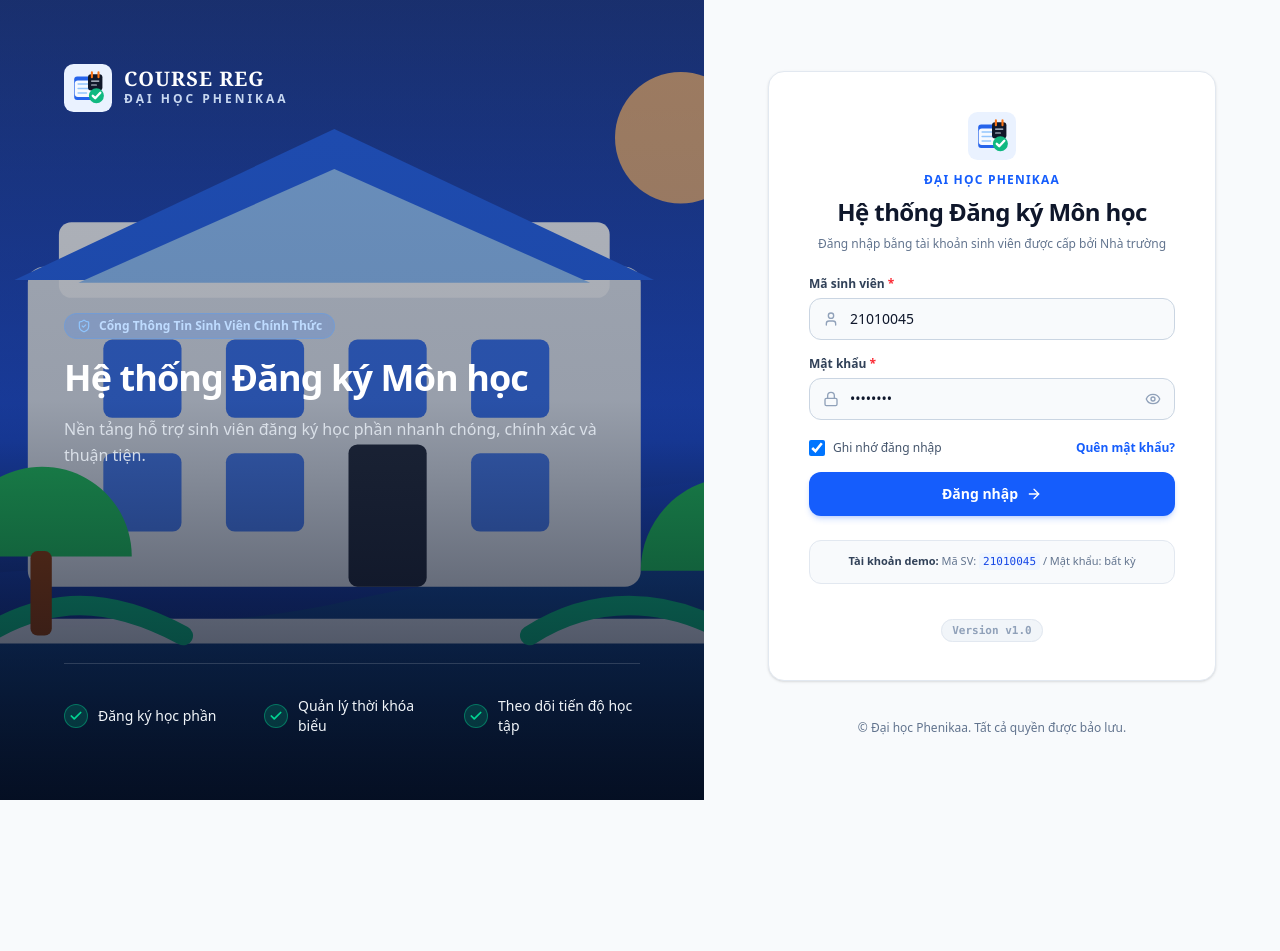
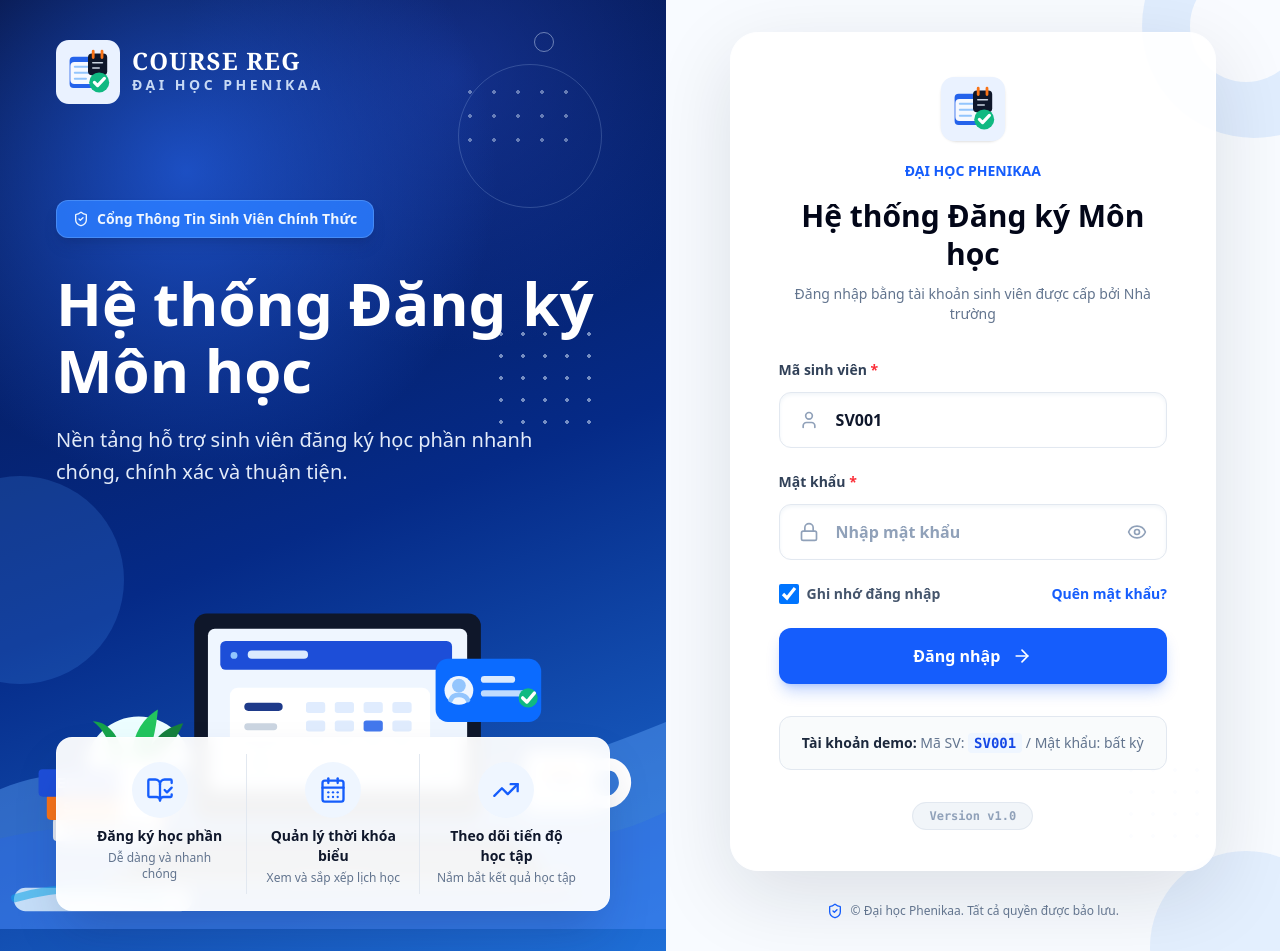
Before and after one commit to Shuuma4869/He-thong-dang-ki-mon-cho-sinh-vien-dai-hoc, a React (Vite) app in the folder frontend/: page / in a window 1280 px wide. Before the commit the page ends 800 px from the top, so only its background shows below. Built offline with nearby package versions, Linux system fonts and the light colour scheme.

Commit message:
ref(ui): redesign login page

```diff
--- a/frontend/src/features/auth/pages/LoginPage.tsx
+++ b/frontend/src/features/auth/pages/LoginPage.tsx
@@ -1,14 +1,42 @@
 import React, { useState } from 'react';
-import { Check, Lock, User, Eye, EyeOff, ShieldCheck, ArrowRight } from 'lucide-react';
+import {
+  ArrowRight,
+  BookOpenCheck,
+  CalendarDays,
+  Eye,
+  EyeOff,
+  Lock,
+  ShieldCheck,
+  TrendingUp,
+  User,
+} from 'lucide-react';
 import { PhenikaaLogo } from '@/shared/components/branding/PhenikaaLogo';
 
 interface LoginPageProps {
   onLoginSuccess: (studentId: string) => void;
 }
 
+const featureCards = [
+  {
+    title: 'Đăng ký học phần',
+    subtitle: 'Dễ dàng và nhanh chóng',
+    icon: BookOpenCheck,
+  },
+  {
+    title: 'Quản lý thời khóa biểu',
+    subtitle: 'Xem và sắp xếp lịch học',
+    icon: CalendarDays,
+  },
+  {
+    title: 'Theo dõi tiến độ học tập',
+    subtitle: 'Nắm bắt kết quả học tập',
+    icon: TrendingUp,
+  },
+];
+
 export const LoginPage: React.FC<LoginPageProps> = ({ onLoginSuccess }) => {
-  const [studentId, setStudentId] = useState('21010045');
-  const [password, setPassword] = useState('••••••••');
+  const [studentId, setStudentId] = useState('SV001');
+  const [password, setPassword] = useState('');
   const [rememberMe, setRememberMe] = useState(true);
   const [showPassword, setShowPassword] = useState(false);
   const [isLoading, setIsLoading] = useState(false);
@@ -30,169 +58,178 @@
 
     setIsLoading(true);
 
-    // Simulate authentic authentication delay
     setTimeout(() => {
       setIsLoading(false);
-      onLoginSuccess(studentId);
+      onLoginSuccess(studentId.trim());
     }, 600);
   };
 
   return (
-    <div className="min-h-screen w-full flex bg-[#F8FAFC]">
-      {/* LEFT PANEL - 55% */}
-      <div className="hidden lg:flex lg:w-[55%] relative overflow-hidden bg-slate-900">
-        {/* Local campus illustration background */}
-        <img
-          src="/assets/images/login-campus-illustration.svg"
-          alt="Minh họa khuôn viên đại học hiện đại"
-          className="absolute inset-0 w-full h-full object-cover object-center"
+    <div className="min-h-screen w-full overflow-hidden bg-[#F6FAFF] lg:grid lg:grid-cols-[52%_48%]">
+      <section className="relative hidden min-h-screen overflow-hidden bg-[#061C63] px-10 py-10 text-white lg:flex lg:flex-col lg:justify-between xl:px-14">
+        <div className="absolute inset-0 bg-[radial-gradient(circle_at_28%_18%,rgba(37,99,235,0.72),transparent_34%),radial-gradient(circle_at_68%_8%,rgba(30,64,175,0.56),transparent_28%),linear-gradient(160deg,#061342_0%,#052A87_54%,#1F6FD7_100%)]" />
+        <div className="absolute left-[-84px] top-[50%] h-52 w-52 rounded-full bg-blue-400/18" />
+        <div className="absolute right-16 top-16 h-36 w-36 rounded-full border border-blue-200/20" />
+        <div className="absolute right-28 top-8 h-5 w-5 rounded-full border border-blue-100/45" />
+        <div
+          className="absolute right-24 top-20 h-20 w-28 opacity-55"
+          style={{
+            backgroundImage: 'radial-gradient(circle, rgba(219,234,254,0.78) 1.6px, transparent 1.8px)',
+            backgroundSize: '24px 24px',
+          }}
+        />
+        <div
+          className="absolute right-16 top-[34%] h-28 w-28 opacity-70"
+          style={{
+            backgroundImage: 'radial-gradient(circle, rgba(219,234,254,0.75) 1.8px, transparent 2px)',
+            backgroundSize: '22px 22px',
+          }}
         />
 
-        {/* Soft dark gradient overlay around 25% */}
-        <div className="absolute inset-0 bg-gradient-to-t from-slate-950/80 via-slate-900/35 to-slate-900/30" />
+        <div className="relative z-10 flex h-full flex-col">
+          <PhenikaaLogo variant="light" size="xl" />
 
-        {/* Content Overlay */}
-        <div className="relative z-10 w-full h-full flex flex-col justify-between p-12 lg:p-16 text-white">
-          {/* Top Logo */}
-          <div>
-            <PhenikaaLogo variant="light" size="lg" />
-          </div>
-
-          {/* Center Headline & Subtitle */}
-          <div className="max-w-xl space-y-4">
-            <div className="inline-flex items-center gap-2 px-3 py-1 rounded-full bg-blue-500/20 border border-blue-400/30 backdrop-blur-xs text-xs font-semibold text-blue-200">
-              <ShieldCheck className="w-3.5 h-3.5 text-blue-300" />
+          <div className="mt-20 max-w-xl xl:mt-24">
+            <div className="inline-flex items-center gap-2 rounded-xl border border-blue-300/30 bg-blue-500/80 px-4 py-2 text-sm font-bold text-blue-50 shadow-lg shadow-blue-950/20">
+              <ShieldCheck className="h-4 w-4" />
               <span>Cổng Thông Tin Sinh Viên Chính Thức</span>
             </div>
 
-            <h1 className="text-3xl xl:text-4xl font-bold tracking-tight text-white leading-tight">
+            <h1 className="mt-8 text-5xl font-extrabold leading-[1.12] text-white xl:text-6xl">
               Hệ thống Đăng ký Môn học
             </h1>
 
-            <p className="text-base text-slate-200 leading-relaxed font-normal opacity-90">
+            <p className="mt-5 max-w-lg text-xl leading-8 text-blue-50/95">
               Nền tảng hỗ trợ sinh viên đăng ký học phần nhanh chóng, chính xác và thuận tiện.
             </p>
           </div>
 
-          {/* Bottom Features Bullet List */}
-          <div className="pt-8 border-t border-white/15">
-            <div className="grid grid-cols-3 gap-6">
-              <div className="flex items-center gap-2.5">
-                <div className="w-6 h-6 rounded-full bg-emerald-500/20 border border-emerald-400/40 flex items-center justify-center shrink-0">
-                  <Check className="w-3.5 h-3.5 text-emerald-400 stroke-[3]" />
-                </div>
-                <span className="text-sm font-medium text-slate-100">Đăng ký học phần</span>
-              </div>
+          <div className="relative mt-auto min-h-[335px]">
+            <img
+              src="/assets/images/login-workspace-illustration.svg"
+              alt="Minh họa bàn học với laptop đăng ký môn học"
+              className="absolute bottom-[-28px] left-[-62px] w-[calc(100%+118px)] max-w-none xl:bottom-[-18px]"
+            />
 
-              <div className="flex items-center gap-2.5">
-                <div className="w-6 h-6 rounded-full bg-emerald-500/20 border border-emerald-400/40 flex items-center justify-center shrink-0">
-                  <Check className="w-3.5 h-3.5 text-emerald-400 stroke-[3]" />
-                </div>
-                <span className="text-sm font-medium text-slate-100">Quản lý thời khóa biểu</span>
-              </div>
-
-              <div className="flex items-center gap-2.5">
-                <div className="w-6 h-6 rounded-full bg-emerald-500/20 border border-emerald-400/40 flex items-center justify-center shrink-0">
-                  <Check className="w-3.5 h-3.5 text-emerald-400 stroke-[3]" />
-                </div>
-                <span className="text-sm font-medium text-slate-100">Theo dõi tiến độ học tập</span>
-              </div>
+            <div className="absolute bottom-0 left-0 right-0 grid grid-cols-3 overflow-hidden rounded-2xl border border-white/40 bg-white/95 p-4 text-slate-900 shadow-2xl shadow-blue-950/25 backdrop-blur">
+              {featureCards.map((feature, index) => {
+                const Icon = feature.icon;
+                return (
+                  <div
+                    key={feature.title}
+                    className={`flex min-w-0 flex-col items-center gap-2 px-4 py-2 text-center ${
+                      index > 0 ? 'border-l border-slate-200' : ''
+                    }`}
+                  >
+                    <div className="flex h-14 w-14 items-center justify-center rounded-full bg-blue-50 text-blue-600">
+                      <Icon className="h-7 w-7" />
+                    </div>
+                    <div className="min-w-0">
+                      <p className="text-sm font-extrabold text-slate-900">{feature.title}</p>
+                      <p className="mt-1 text-xs font-medium text-slate-500">{feature.subtitle}</p>
+                    </div>
+                  </div>
+                );
+              })}
             </div>
           </div>
         </div>
-      </div>
+      </section>
 
-      {/* RIGHT PANEL - 45% */}
-      <div className="w-full lg:w-[45%] flex flex-col justify-between p-6 sm:p-12 lg:p-16 bg-[#F8FAFC]">
-        {/* Mobile Header Logo */}
-        <div className="lg:hidden mb-6">
-          <PhenikaaLogo size="md" />
+      <section className="relative flex min-h-screen flex-col justify-between overflow-hidden bg-[#F8FBFF] px-5 py-8 sm:px-8 lg:px-12 xl:px-16">
+        <div className="absolute right-[-86px] top-[-86px] h-56 w-56 rounded-full bg-blue-100/80" />
+        <div className="absolute right-[-22px] top-[-30px] h-28 w-28 rounded-full bg-white/80" />
+        <div className="absolute bottom-[-92px] right-[-62px] h-48 w-48 rounded-full bg-blue-100/70" />
+        <div
+          className="absolute bottom-24 right-16 hidden h-24 w-24 opacity-50 sm:block"
+          style={{
+            backgroundImage: 'radial-gradient(circle, rgba(37,99,235,0.42) 1.8px, transparent 2px)',
+            backgroundSize: '22px 22px',
+          }}
+        />
+
+        <div className="relative z-10 mb-6 lg:hidden">
+          <PhenikaaLogo size="lg" />
         </div>
 
-        {/* Centered Login Card Container */}
-        <div className="my-auto w-full max-w-md mx-auto">
-          <div className="bg-white p-8 sm:p-10 rounded-2xl border border-slate-200 shadow-sm space-y-6">
-            {/* Header branding */}
-            <div className="text-center space-y-2">
-              <div className="flex justify-center mb-3">
-                <PhenikaaLogo size="lg" variant="icon" />
+        <div className="relative z-10 my-auto mx-auto w-full max-w-[540px]">
+          <div className="rounded-[28px] border border-white bg-white/95 px-6 py-8 shadow-[0_24px_80px_rgba(15,23,42,0.12)] sm:px-10 sm:py-11 xl:px-12">
+            <div className="text-center">
+              <div className="mx-auto flex h-16 w-16 items-center justify-center rounded-2xl bg-blue-50 shadow-sm">
+                <PhenikaaLogo size="xl" variant="icon" />
               </div>
-              <p className="text-xs font-bold tracking-widest text-blue-600 uppercase">
-                ĐẠI HỌC PHENIKAA
+              <p className="mt-5 text-sm font-extrabold uppercase text-blue-600">
+                Đại học Phenikaa
               </p>
-              <h2 className="text-2xl font-bold text-slate-900 tracking-tight">
+              <h2 className="mt-4 text-3xl font-extrabold leading-tight text-slate-950">
                 Hệ thống Đăng ký Môn học
               </h2>
-              <p className="text-xs text-slate-500">
+              <p className="mt-3 text-sm font-medium text-slate-500">
                 Đăng nhập bằng tài khoản sinh viên được cấp bởi Nhà trường
               </p>
             </div>
 
-            {/* Error banner if any */}
             {errorMessage && (
-              <div className="p-3 rounded-lg bg-red-50 border border-red-200 text-xs font-medium text-red-700">
+              <div className="mt-7 rounded-xl border border-red-200 bg-red-50 p-3 text-sm font-semibold text-red-700">
                 {errorMessage}
               </div>
             )}
 
-            {/* Login Form */}
-            <form onSubmit={handleLogin} className="space-y-4">
-              {/* Field 1: Mã sinh viên */}
-              <div className="space-y-1.5">
-                <label className="block text-xs font-semibold text-slate-700">
+            <form onSubmit={handleLogin} className="mt-9 space-y-6">
+              <div className="space-y-3">
+                <label className="block text-sm font-bold text-slate-700">
                   Mã sinh viên <span className="text-red-500">*</span>
                 </label>
                 <div className="relative">
-                  <User className="absolute left-3.5 top-1/2 -translate-y-1/2 w-4 h-4 text-slate-400" />
+                  <User className="absolute left-5 top-1/2 h-5 w-5 -translate-y-1/2 text-slate-400" />
                   <input
                     type="text"
                     value={studentId}
                     onChange={(e) => setStudentId(e.target.value)}
-                    placeholder="Ví dụ: 21010045"
+                    placeholder="Ví dụ: SV001"
                     required
-                    className="w-full pl-10 pr-4 py-2.5 text-sm bg-slate-50 border border-slate-300 rounded-xl text-slate-900 placeholder:text-slate-400 focus:bg-white focus:outline-none focus:ring-2 focus:ring-blue-600 focus:border-transparent transition-all"
+                    className="h-14 w-full rounded-xl border border-slate-200 bg-white pl-14 pr-4 text-base font-semibold text-slate-900 shadow-inner shadow-slate-100 placeholder:text-slate-400 focus:border-blue-500 focus:outline-none focus:ring-4 focus:ring-blue-100"
                   />
                 </div>
               </div>
 
-              {/* Field 2: Mật khẩu */}
-              <div className="space-y-1.5">
-                <label className="block text-xs font-semibold text-slate-700">
+              <div className="space-y-3">
+                <label className="block text-sm font-bold text-slate-700">
                   Mật khẩu <span className="text-red-500">*</span>
                 </label>
                 <div className="relative">
-                  <Lock className="absolute left-3.5 top-1/2 -translate-y-1/2 w-4 h-4 text-slate-400" />
+                  <Lock className="absolute left-5 top-1/2 h-5 w-5 -translate-y-1/2 text-slate-400" />
                   <input
                     type={showPassword ? 'text' : 'password'}
                     value={password}
                     onChange={(e) => setPassword(e.target.value)}
                     placeholder="Nhập mật khẩu"
                     required
-                    className="w-full pl-10 pr-10 py-2.5 text-sm bg-slate-50 border border-slate-300 rounded-xl text-slate-900 placeholder:text-slate-400 focus:bg-white focus:outline-none focus:ring-2 focus:ring-blue-600 focus:border-transparent transition-all"
+                    className="h-14 w-full rounded-xl border border-slate-200 bg-white pl-14 pr-14 text-base font-semibold text-slate-900 shadow-inner shadow-slate-100 placeholder:text-slate-400 focus:border-blue-500 focus:outline-none focus:ring-4 focus:ring-blue-100"
                   />
                   <button
                     type="button"
                     onClick={() => setShowPassword(!showPassword)}
-                    className="absolute right-3.5 top-1/2 -translate-y-1/2 text-slate-400 hover:text-slate-600 cursor-pointer"
+                    className="absolute right-5 top-1/2 -translate-y-1/2 text-slate-400 transition-colors hover:text-blue-600"
+                    aria-label={showPassword ? 'Ẩn mật khẩu' : 'Hiện mật khẩu'}
                   >
-                    {showPassword ? <EyeOff className="w-4 h-4" /> : <Eye className="w-4 h-4" />}
+                    {showPassword ? <EyeOff className="h-5 w-5" /> : <Eye className="h-5 w-5" />}
                   </button>
                 </div>
               </div>
 
-              {/* Checkbox & Forgot Link */}
-              <div className="flex items-center justify-between text-xs pt-1">
-                <label className="flex items-center gap-2 cursor-pointer select-none text-slate-600 font-medium">
+              <div className="flex items-center justify-between gap-4 text-sm">
+                <label className="flex cursor-pointer select-none items-center gap-2 font-bold text-slate-600">
                   <input
                     type="checkbox"
                     checked={rememberMe}
                     onChange={(e) => setRememberMe(e.target.checked)}
-                    className="w-4 h-4 rounded border-slate-300 text-blue-600 focus:ring-blue-500 cursor-pointer"
+                    className="h-5 w-5 cursor-pointer rounded border-slate-300 text-blue-600 focus:ring-blue-500"
                   />
                   <span>Ghi nhớ đăng nhập</span>
                 </label>
 
-                <div className="flex flex-col items-end relative">
+                <div className="relative flex flex-col items-end">
                   <a
                     href="#forgot"
                     onClick={(e) => {
@@ -200,27 +237,26 @@
                       setShowForgotMsg(true);
                       setTimeout(() => setShowForgotMsg(false), 5000);
                     }}
-                    className="font-semibold text-blue-600 hover:text-blue-700 hover:underline cursor-pointer"
+                    className="font-bold text-blue-600 hover:text-blue-700 hover:underline"
                   >
                     Quên mật khẩu?
                   </a>
                   {showForgotMsg && (
-                    <div className="absolute top-full right-0 mt-2 w-64 p-3 bg-slate-800 text-white text-xs rounded-lg shadow-xl z-10 animate-in fade-in slide-in-from-top-2">
+                    <div className="absolute right-0 top-full z-10 mt-2 w-72 rounded-xl bg-slate-900 p-3 text-xs text-white shadow-xl animate-in fade-in slide-in-from-top-2">
                       Vui lòng liên hệ Phòng Đào tạo (Email: daotao@phenikaa-uni.edu.vn - Hotline: 024.6291.8118) để khôi phục mật khẩu.
                     </div>
                   )}
                 </div>
               </div>
 
-              {/* Primary Login Button */}
               <button
                 type="submit"
                 disabled={isLoading}
-                className="w-full py-3 px-4 bg-blue-600 hover:bg-blue-700 active:bg-blue-800 text-white font-semibold text-sm rounded-xl shadow-md shadow-blue-600/20 transition-all flex items-center justify-center gap-2 cursor-pointer disabled:opacity-60"
+                className="flex h-14 w-full items-center justify-center gap-3 rounded-xl bg-blue-600 px-5 text-base font-extrabold text-white shadow-lg shadow-blue-600/25 transition-colors hover:bg-blue-700 active:bg-blue-800 disabled:opacity-60"
               >
                 {isLoading ? (
                   <>
-                    <svg className="animate-spin w-4 h-4 text-white" viewBox="0 0 24 24" fill="none">
+                    <svg className="h-5 w-5 animate-spin text-white" viewBox="0 0 24 24" fill="none">
                       <circle className="opacity-25" cx="12" cy="12" r="10" stroke="currentColor" strokeWidth="4" />
                       <path className="opacity-75" fill="currentColor" d="M4 12a8 8 0 018-8V0C5.373 0 0 5.373 0 12h4z" />
                     </svg>
@@ -229,33 +265,33 @@
                 ) : (
                   <>
                     <span>Đăng nhập</span>
-                    <ArrowRight className="w-4 h-4" />
+                    <ArrowRight className="h-5 w-5" />
                   </>
                 )}
               </button>
             </form>
 
-            {/* Account Quick Hint for Demo evaluation */}
-            <div className="bg-slate-50 p-3 rounded-xl border border-slate-200 text-center">
-              <p className="text-[11px] text-slate-500">
-                <strong className="text-slate-700 font-semibold">Tài khoản demo:</strong> Mã SV: <code className="text-blue-700 font-mono bg-blue-50 px-1 py-0.5 rounded">21010045</code> / Mật khẩu: bất kỳ
+            <div className="mt-8 rounded-xl border border-slate-200 bg-slate-50/80 p-4 text-center">
+              <p className="text-sm text-slate-500">
+                <strong className="font-extrabold text-slate-800">Tài khoản demo:</strong> Mã SV:{' '}
+                <code className="rounded bg-blue-50 px-1.5 py-0.5 font-mono font-bold text-blue-700">SV001</code>
+                {' '}/ Mật khẩu: bất kỳ
               </p>
             </div>
 
-            {/* Version */}
-            <div className="text-center pt-2">
-              <span className="text-[11px] font-mono font-semibold text-slate-400 bg-slate-100 px-2.5 py-1 rounded-full border border-slate-200">
+            <div className="pt-8 text-center">
+              <span className="rounded-full border border-slate-200 bg-slate-100 px-4 py-1.5 font-mono text-xs font-bold text-slate-400">
                 Version v1.0
               </span>
             </div>
           </div>
         </div>
 
-        {/* Footer */}
-        <div className="mt-8 text-center text-xs text-slate-500">
+        <div className="relative z-10 mt-8 flex items-center justify-center gap-2 text-xs font-medium text-slate-500">
+          <ShieldCheck className="h-4 w-4 text-blue-600" />
           <p>© Đại học Phenikaa. Tất cả quyền được bảo lưu.</p>
         </div>
-      </div>
+      </section>
     </div>
   );
 };
```
Also changed, not shown: frontend/public/assets/images/login-workspace-illustration.svg (added).
